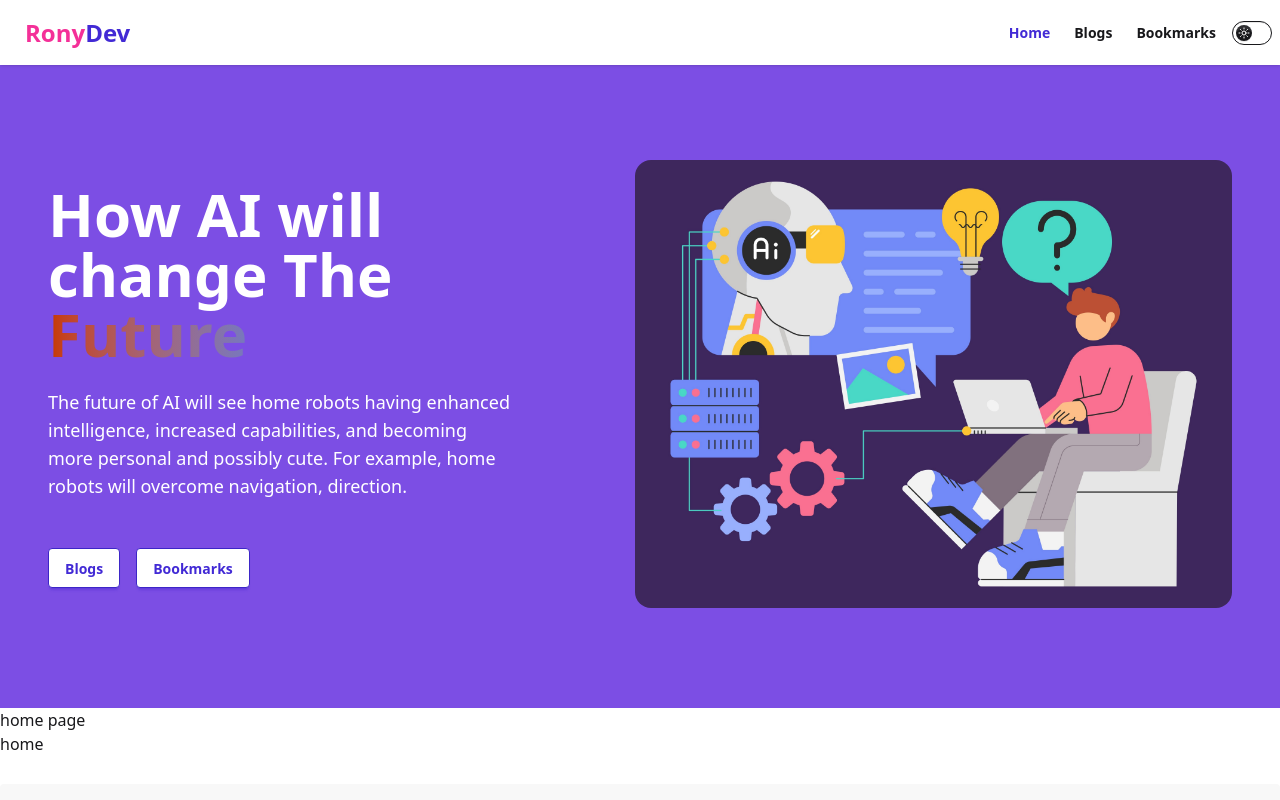
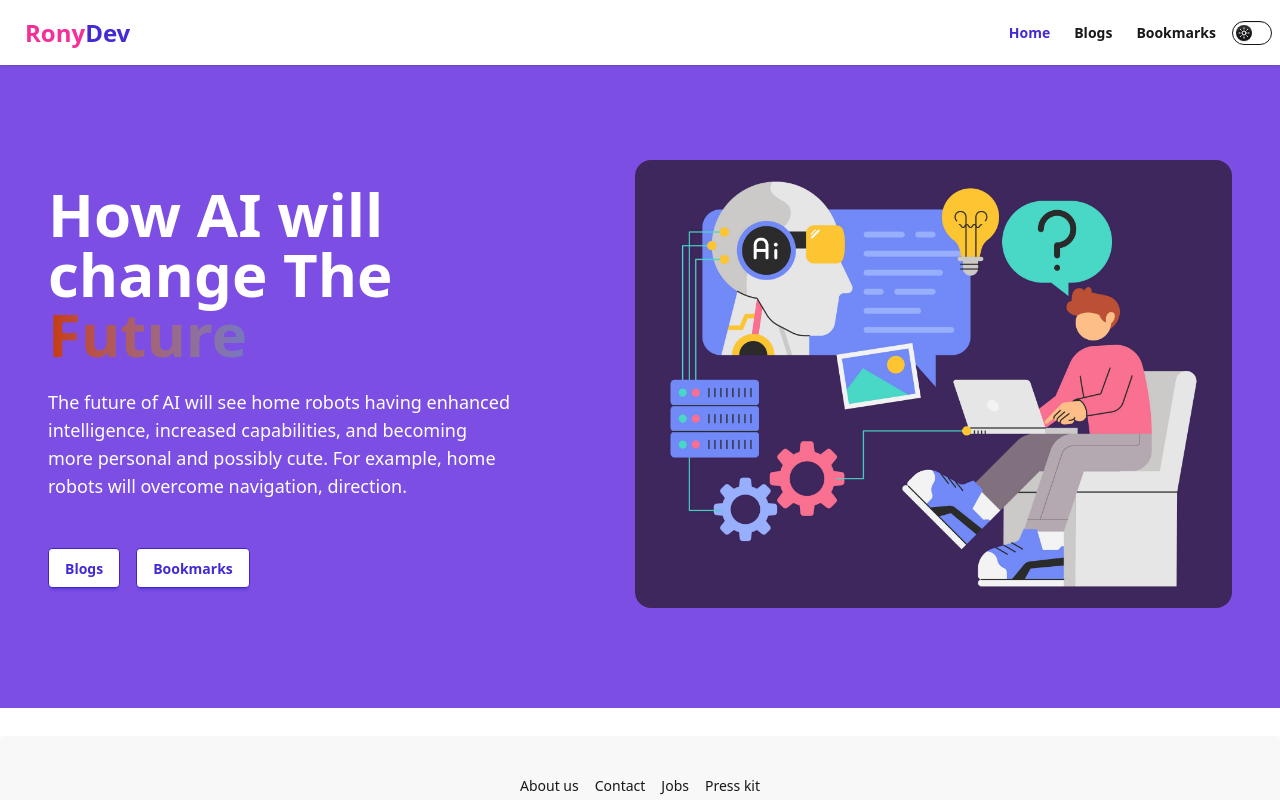
Before and after one commit to abuyusufrony/my-eid-pratice, a React (Vite) app: page / in a window 1280 px wide. Shown: the top 800 px of the page. Built offline with nearby package versions, Linux system fonts and the light colour scheme.

Commit message:
fail-with

```diff
--- a/src/Components/Pages/Home.jsx
+++ b/src/Components/Pages/Home.jsx
@@ -10,8 +10,7 @@ const Home = () => {
 
 
             <Banner></Banner>
-            <h2>home page</h2>
-            <h2>home</h2>
+
 
 
 
```
Also changed, not shown: 2 other files (tests, documents, lock files or other folders).
